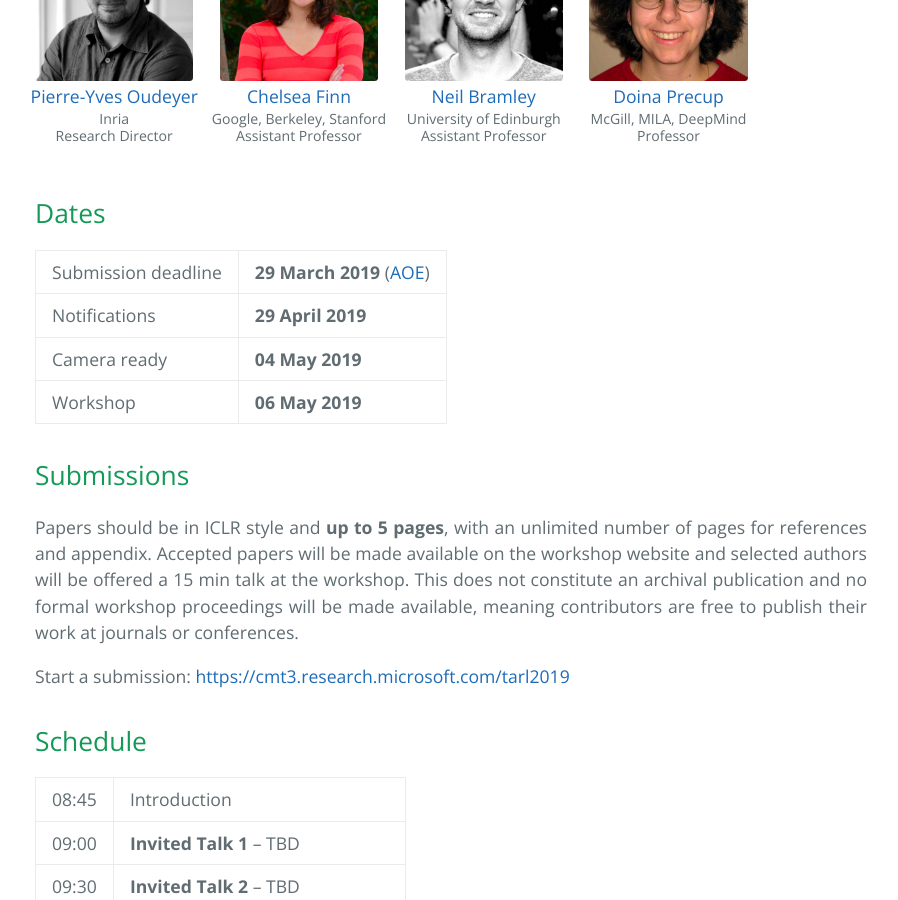
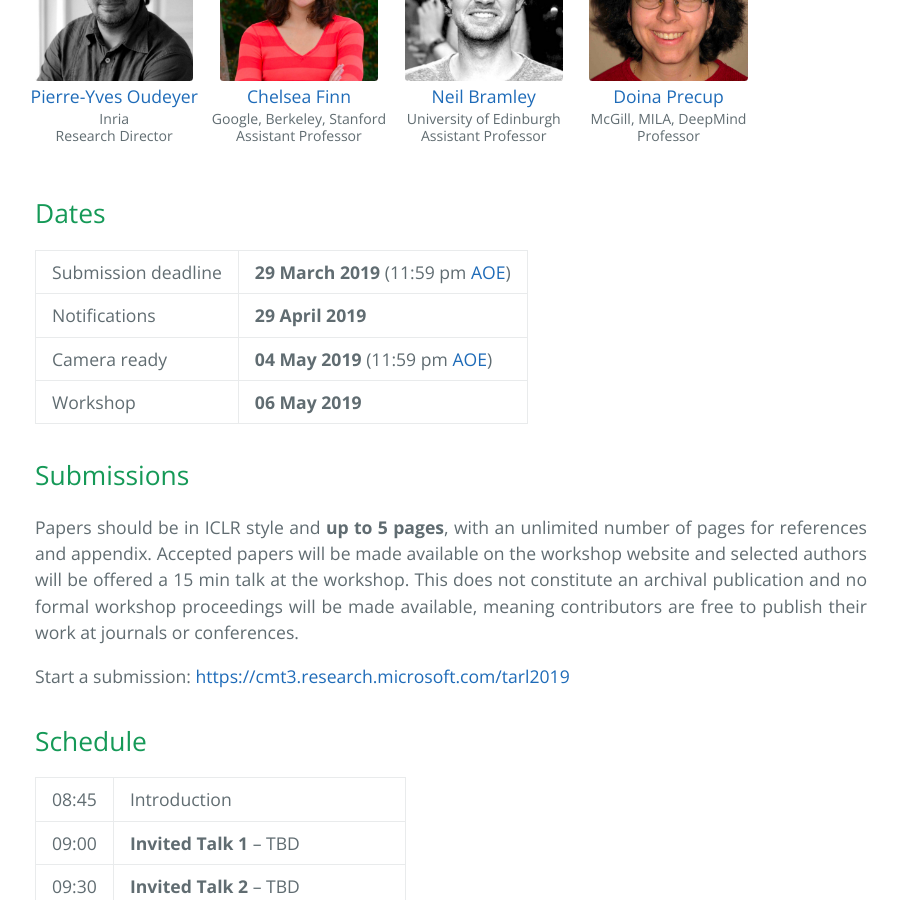
Before and after one commit to tarl2019/tarl2019.github.io, a Jekyll site: the page built from index.md, in a window 1280 px wide and 900 px high, scrolled down 1452 px. Shown: the whole window, without its empty margins (189-1087 px from the left). Built offline with Jekyll 4.4.1, drawn with Linux system fonts in a browser that asks for light colours.

Commit message:
Add time to submission deadline.

```diff
--- a/index.md
+++ b/index.md
@@ -61,9 +61,9 @@ The full list of speakers will be announced soon.
 
 | Event | Date |
 | ----- | ---- |
-| Submission deadline | **29 March 2019** ([AOE][aoe]) |
+| Submission deadline | **29 March 2019** (11:59 pm [AOE][aoe]) |
 | Notifications | **29 April 2019** |
-| Camera ready | **04 May 2019** |
+| Camera ready | **04 May 2019** (11:59 pm [AOE][aoe]) |
 | Workshop | **06 May 2019** |
 
 [aoe]: https://www.timeanddate.com/time/zones/aoe
```
